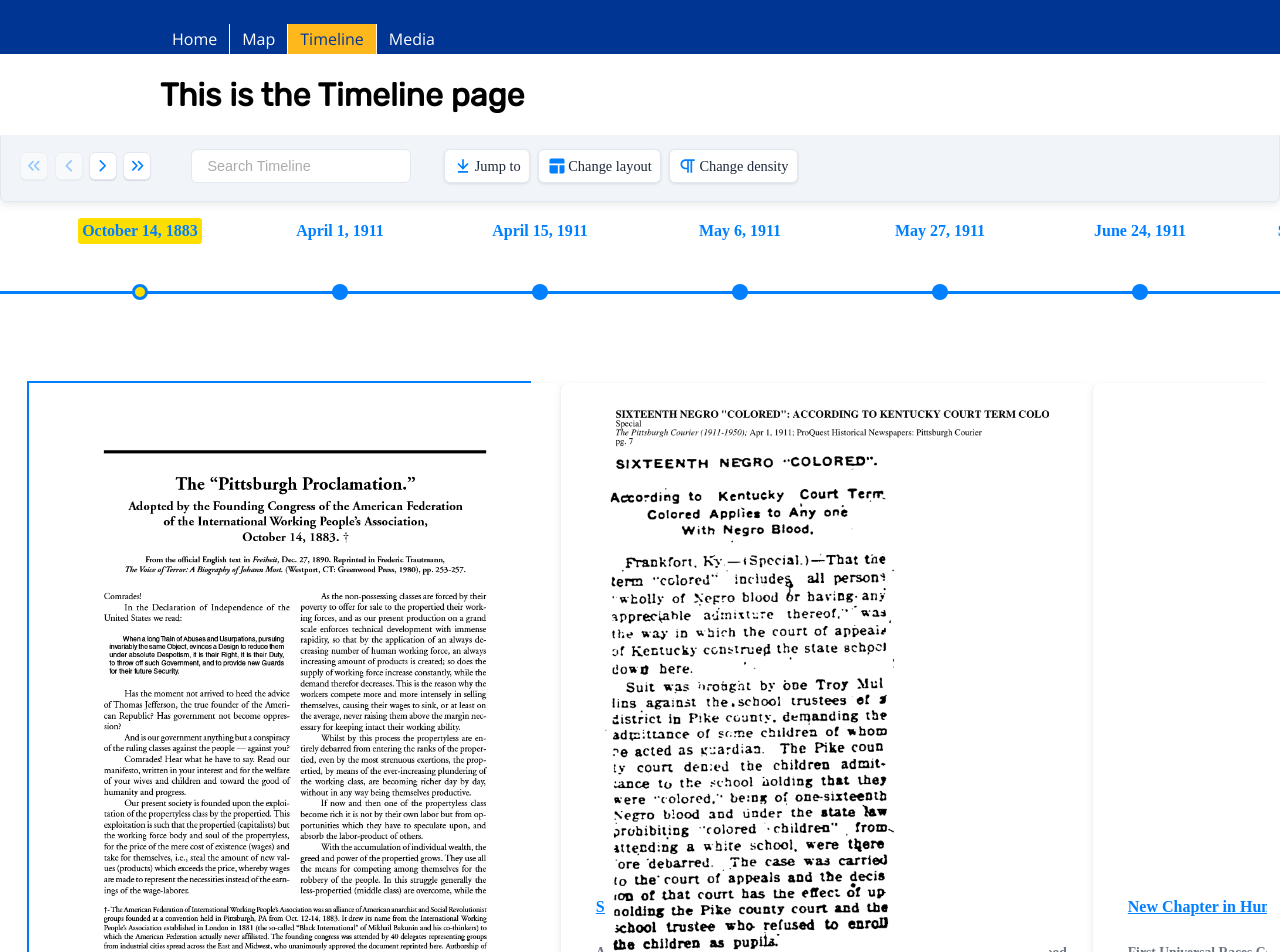
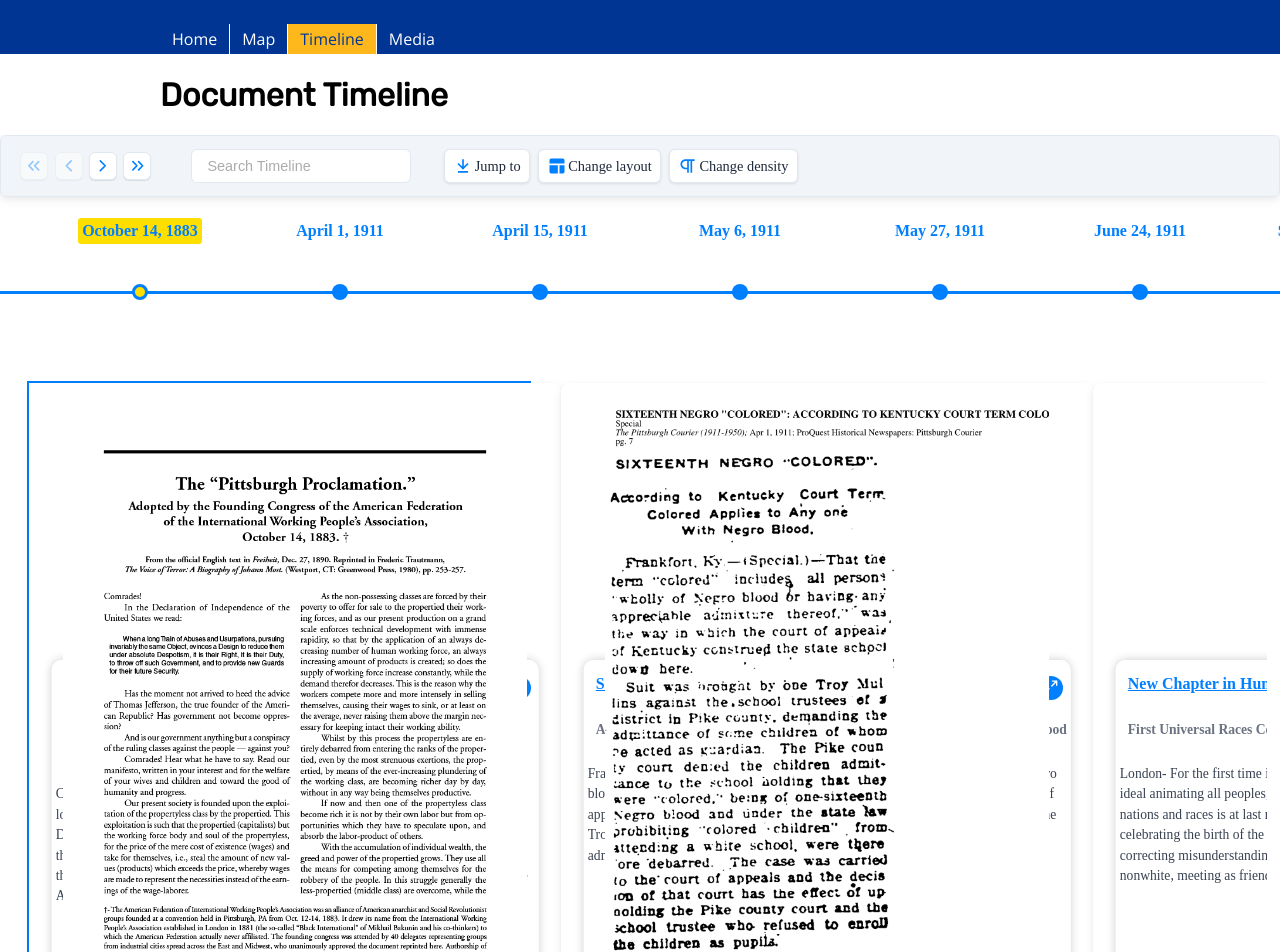
Before and after one commit to nfarnan/transformations_project_website, a React (Vite) app in the folder Transformations-website/: page /Timeline in a window 1280 px wide. Shown: the part 80-1032 px from the top of the page. Built offline with nearby package versions, Linux system fonts and the light colour scheme.

Commit message:
Timeline Css and Document text

```diff
--- a/Transformations-website/src/index.css
+++ b/Transformations-website/src/index.css
@@ -159,6 +159,10 @@ h1 {
   padding-left: 10rem;
   padding-right: 10rem;
 }
+.chrono h1 {
+  padding-left: 0rem;
+  padding-right: 0rem;
+}
 
 
 .DocDisplay {
--- a/Transformations-website/src/pages/Timeline.jsx
+++ b/Transformations-website/src/pages/Timeline.jsx
@@ -7,6 +7,7 @@ function Timeline() {
     title: "October 14, 1883",
     cardTitle: "The “Pittsburgh Proclamation.”",
     cardSubtitle: "Adopted by the Founding Congress of the American Federation of the International Working People’s Association",
+    cardDetailedText:"Comrades! In the Declaration of Independence of the United States we read: When a long Train of Abuses and Usurpations, pursuing invariably the same Object, evinces a Design to reduce them under absolute Despotism, it is their Right, it is their Duty, to throw off such Government, and to provide new Guards for their future Security. Has the moment not arrived to heed the advice of Thomas Jefferson, the true founder of the American Republic? Has government not become oppression?",
     url: "/src/assets/Historical_Material/1014-iwpa-pittsburgh.pdf",
     media: {
       type: 'IMAGE',
@@ -19,6 +20,7 @@ function Timeline() {
     title: "April 1, 1911",
     cardTitle: "Sixteenth Negro “Colored”",
     cardSubtitle: "According to Kentuck Court Term Colored Applies to Any one With Negro Blood",
+    cardDetailedText: "Frankfort, Ky -(Special.)- That the term 'colored' includes all persons wholly of Negro blood or having any appreciable admixture thereof, was the way in which the court of appeals of Kentucky construed the state school down here. /n Suit was brought by one Troy Mullins against eh school trustees of district in Pike county, demanding the admittance of some children of whom he acted as guardian.",
     url: "/src/assets/Historical_Material/SIXTEENTH_NEGRO_COLORED_ACC.pdf",
     media: {
       type: 'IMAGE',
@@ -31,6 +33,7 @@ function Timeline() {
     title: "April 15, 1911",
     cardTitle: "New Chapter in Human History",
     cardSubtitle: "First Universal Races Congress Will Mark Its Beginning",
+    cardDetailedText: "London-  For the first time in human history there is a clear prospect of one ocmmon ideal animating all peoples, and thus the beautiful old hope of the brotherhood of nations and races is at last moving appreciably toward realization. What better means of celebrating the birth of the new era, of brusing aside the prejudices and suspicions or correcting misunderstandings than bymen and women from east and west, white and nonwhite, meeting as friends and equals in a great congress?",
     url: "/src/assets/Historical_Material/New Chapter in Human History .pdf",
     media: {
       type: 'IMAGE',
@@ -769,7 +772,8 @@ function Timeline() {
 
   return (
     <div className="timeline-div">
-          <h1> This is the Timeline page </h1>
+        <h1> Document Timeline </h1>
+        <div className="chrono">
         <Chrono
         items={items}
         mode = "HORIZONTAL"
@@ -777,9 +781,10 @@ function Timeline() {
         textOverlay
         cardWidth = {500}
         cardHeight = {600}
+
         mediaSettings= {{align: 'center', fit: 'contain'}}
-
         />
+        </div>
     </div>
   );
 }
```
Lines whose indentation alone changed are shown as unchanged.
